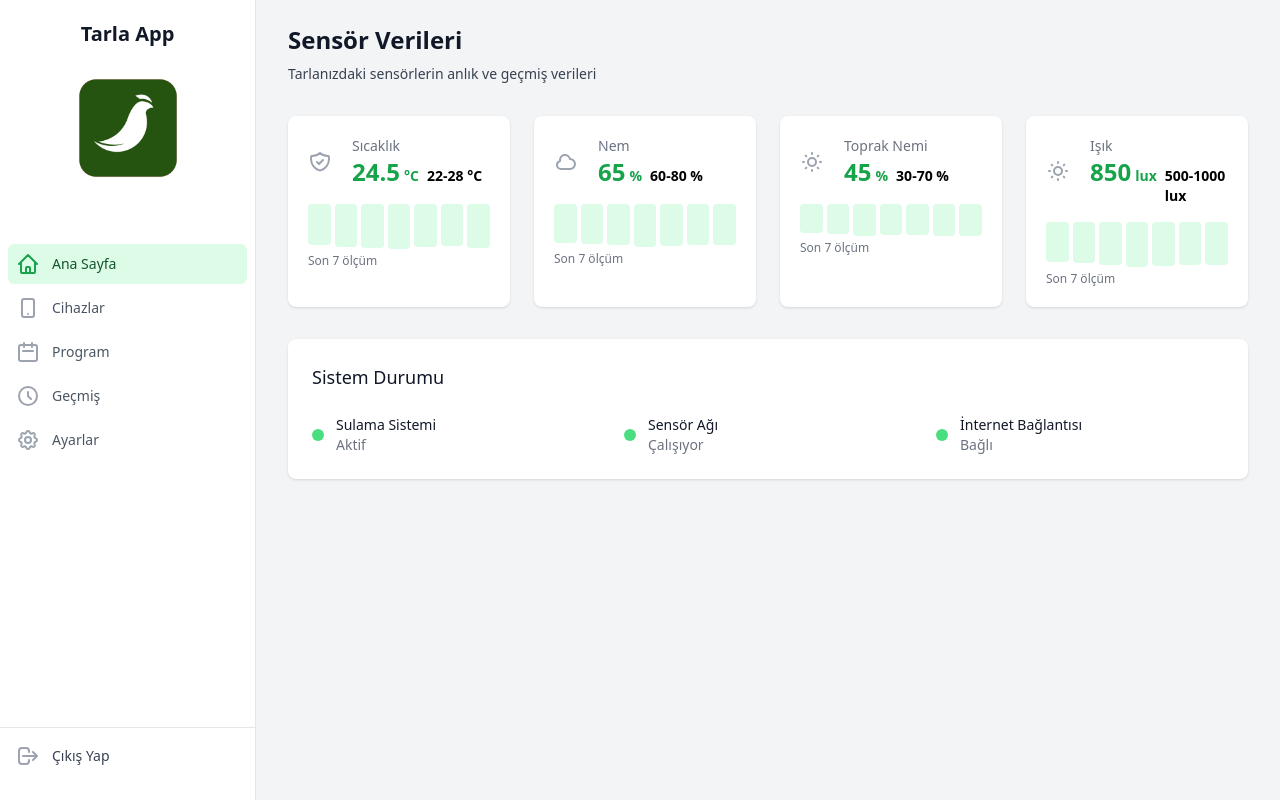
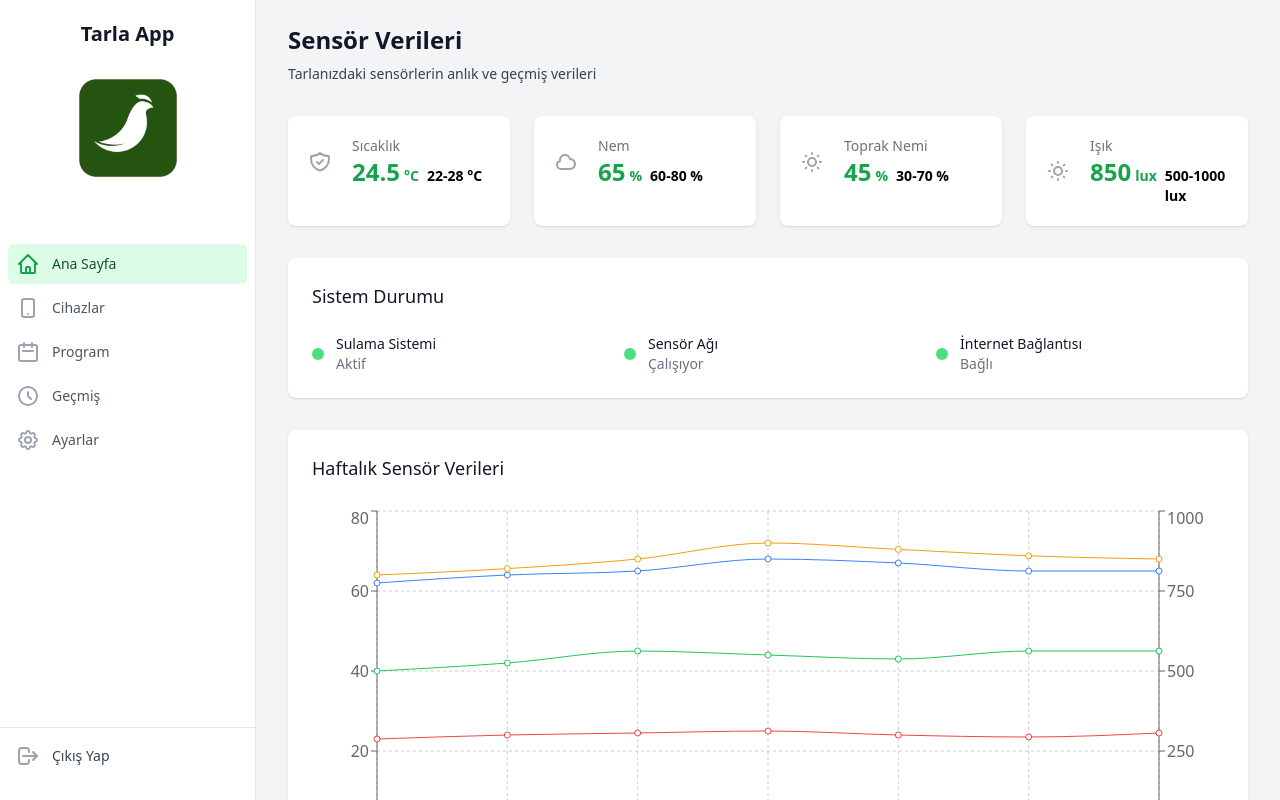
Before and after one commit to Avkar-Yazilim/iot-system-management, a React (Vite) app in the folder frontend/iot-system-management-frontend/: page /login in a window 1280 px wide. Both pictures are taken after typing "name@example.com", "Sample123" into the empty fields and a click on the button "Giriş Yap". Built offline with nearby package versions, Linux system fonts and the light colour scheme.

Commit message:
Add recharts library and implement weekly sensor data visualization in Home component; update contact email in Settings component

```diff
--- a/frontend/iot-system-management-frontend/package.json
+++ b/frontend/iot-system-management-frontend/package.json
@@ -23,6 +23,7 @@
     "react-google-recaptcha": "^3.1.0",
     "react-hook-form": "^7.54.0",
     "react-router-dom": "^7.0.2",
+    "recharts": "^2.14.1",
     "tailwindcss": "^3.4.16"
   },
   "devDependencies": {
--- a/frontend/iot-system-management-frontend/src/pages/Home.jsx
+++ b/frontend/iot-system-management-frontend/src/pages/Home.jsx
@@ -1,4 +1,5 @@
 import { useState, useEffect } from 'react'
+import { LineChart, Line, XAxis, YAxis, CartesianGrid, Tooltip, Legend, ResponsiveContainer } from 'recharts'
 
 const mockSensorData = {
   temperature: {
@@ -31,6 +32,22 @@ const mockSensorData = {
   },
 }
 
+// Son 7 günün tarihlerini oluştur
+const last7Days = Array.from({ length: 7 }, (_, i) => {
+  const date = new Date()
+  date.setDate(date.getDate() - (6 - i))
+  return date.toLocaleDateString('tr-TR', { weekday: 'short', day: 'numeric' })
+})
+
+// Grafik verilerini hazırla
+const chartData = last7Days.map((date, index) => ({
+  date,
+  "Sıcaklık (°C)": mockSensorData.temperature.history[index],
+  "Nem (%)": mockSensorData.humidity.history[index],
+  "Toprak Nemi (%)": mockSensorData.soilMoisture.history[index],
+  "Işık (lux)": mockSensorData.light.history[index],
+}))
+
 const SensorCard = ({ title, data, icon }) => {
   const getStatusColor = () => {
     if (data.current < data.min) return 'text-blue-600'
@@ -59,20 +76,6 @@ const SensorCard = ({ title, data, icon }) => {
               </dd>
             </dl>
           </div>
-        </div>
-        <div className="mt-4">
-          <div className="flex space-x-1">
-            {data.history.map((value, i) => (
-              <div
-                key={i}
-                className="flex-1 bg-primary-100 rounded"
-                style={{
-                  height: `${(value / data.max) * 50}px`,
-                }}
-              />
-            ))}
-          </div>
-          <div className="mt-1 text-xs text-gray-500">Son 7 ölçüm</div>
         </div>
       </div>
     </div>
@@ -160,6 +163,7 @@ export default function Home() {
         />
       </div>
 
+      {/* Sistem Durumu */}
       <div className="mt-8">
         <div className="bg-white shadow rounded-lg p-6">
           <h2 className="text-lg font-medium text-gray-900">Sistem Durumu</h2>
@@ -194,6 +198,29 @@ export default function Home() {
           </div>
         </div>
       </div>
+
+      {/* Haftalık Veri Grafiği */}
+      <div className="mt-8">
+        <div className="bg-white shadow rounded-lg p-6">
+          <h2 className="text-lg font-medium text-gray-900 mb-6">Haftalık Sensör Verileri</h2>
+          <div className="h-96">
+            <ResponsiveContainer width="100%" height="100%">
+              <LineChart data={chartData}>
+                <CartesianGrid strokeDasharray="3 3" />
+                <XAxis dataKey="date" />
+                <YAxis yAxisId="left" />
+                <YAxis yAxisId="right" orientation="right" />
+                <Tooltip />
+                <Legend />
+                <Line yAxisId="left" type="monotone" dataKey="Sıcaklık (°C)" stroke="#ef4444" />
+                <Line yAxisId="left" type="monotone" dataKey="Nem (%)" stroke="#3b82f6" />
+                <Line yAxisId="left" type="monotone" dataKey="Toprak Nemi (%)" stroke="#22c55e" />
+                <Line yAxisId="right" type="monotone" dataKey="Işık (lux)" stroke="#f59e0b" />
+              </LineChart>
+            </ResponsiveContainer>
+          </div>
+        </div>
+      </div>
     </div>
   )
 }
--- a/frontend/iot-system-management-frontend/src/pages/Settings.jsx
+++ b/frontend/iot-system-management-frontend/src/pages/Settings.jsx
@@ -131,7 +131,7 @@ export default function Settings() {
             <div className="flex justify-end space-x-4">
               <button
                 type="button"
-                onClick={() => window.location.href = 'mailto:support@tarlaapp.com'}
+                onClick={() => window.location.href = 'mailto:vtysiotsystem.management@gmail.com'}
                 className="btn border border-gray-300"
               >
                 Bize Ulaşın
```
Also changed, not shown: 1 other file (tests, documents, lock files or other folders).
